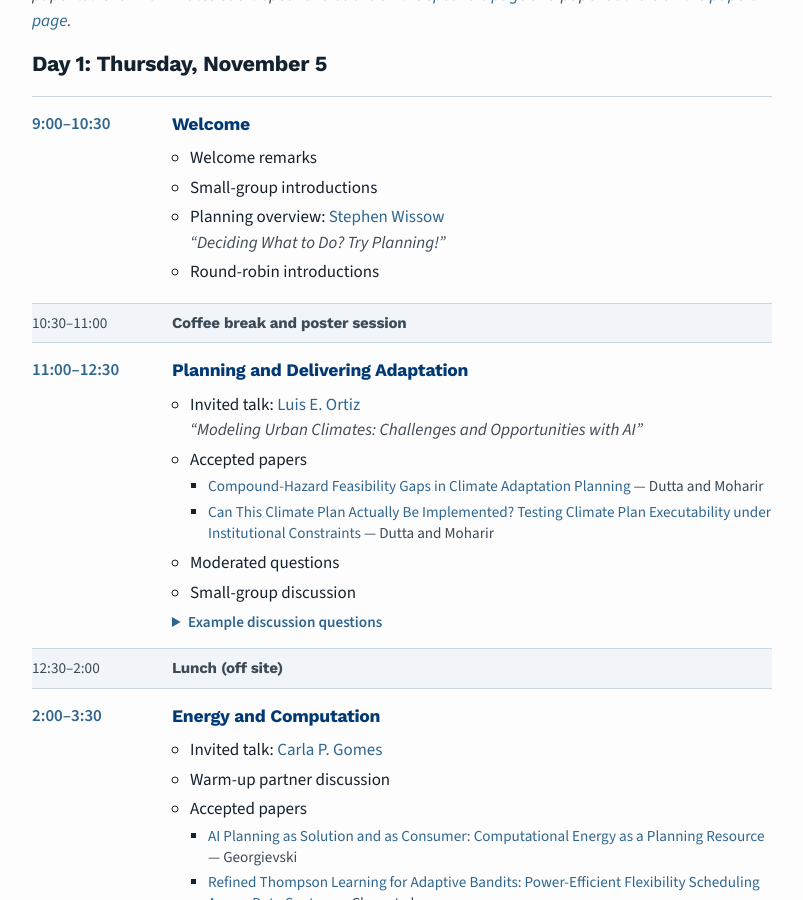
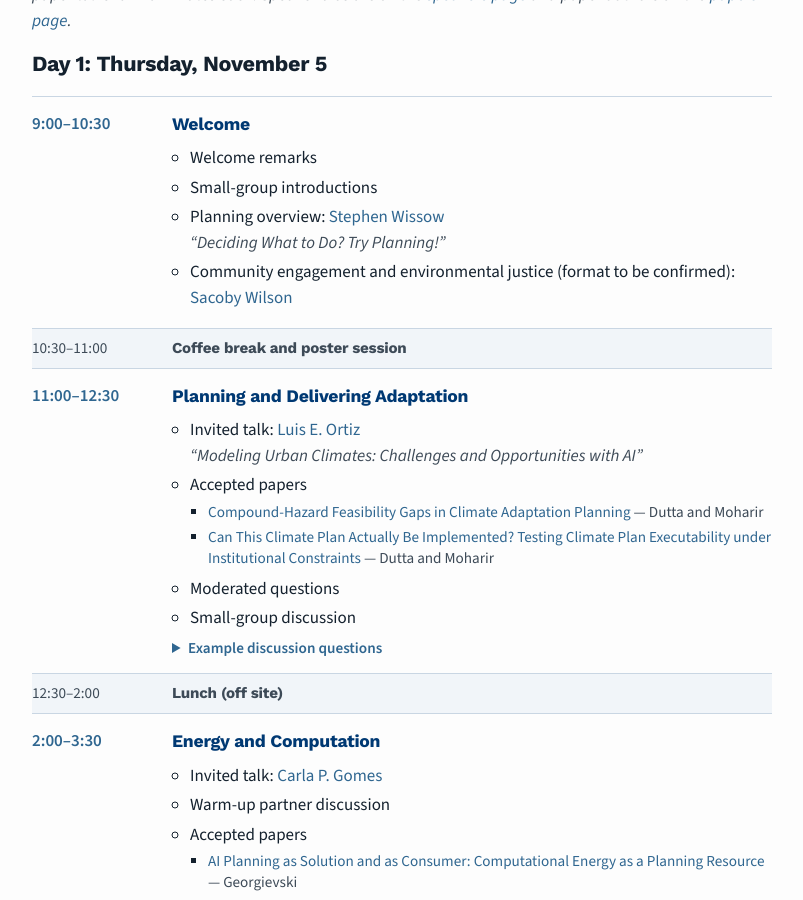
Before and after one commit to plan4planet/plan4planet.github.io, a Jekyll site: the page built from pages/schedule.md, in a window 1280 px wide and 900 px high, scrolled down 356 px. Shown: the whole window, without its empty margins (238-1041 px from the left). Built offline with Jekyll 4.4.1, drawn with Linux system fonts in a browser that asks for light colours; nearby versions of some CDN libraries.

Commit message:
content: Sacoby Wilson in Thursday's opening session, format to be confirmed

```diff
--- a/_data/schedule.yml
+++ b/_data/schedule.yml
@@ -18,7 +18,8 @@
         - label: Planning overview
           speaker: Stephen Wissow
           talk: "Deciding What to Do? Try Planning!"
-        - label: Round-robin introductions
+        - label: Community engagement and environmental justice (format to be confirmed)
+          speaker: Sacoby Wilson
     - time: 10:30–11:00
       title: Coffee break and poster session
     - time: 11:00–12:30
```
